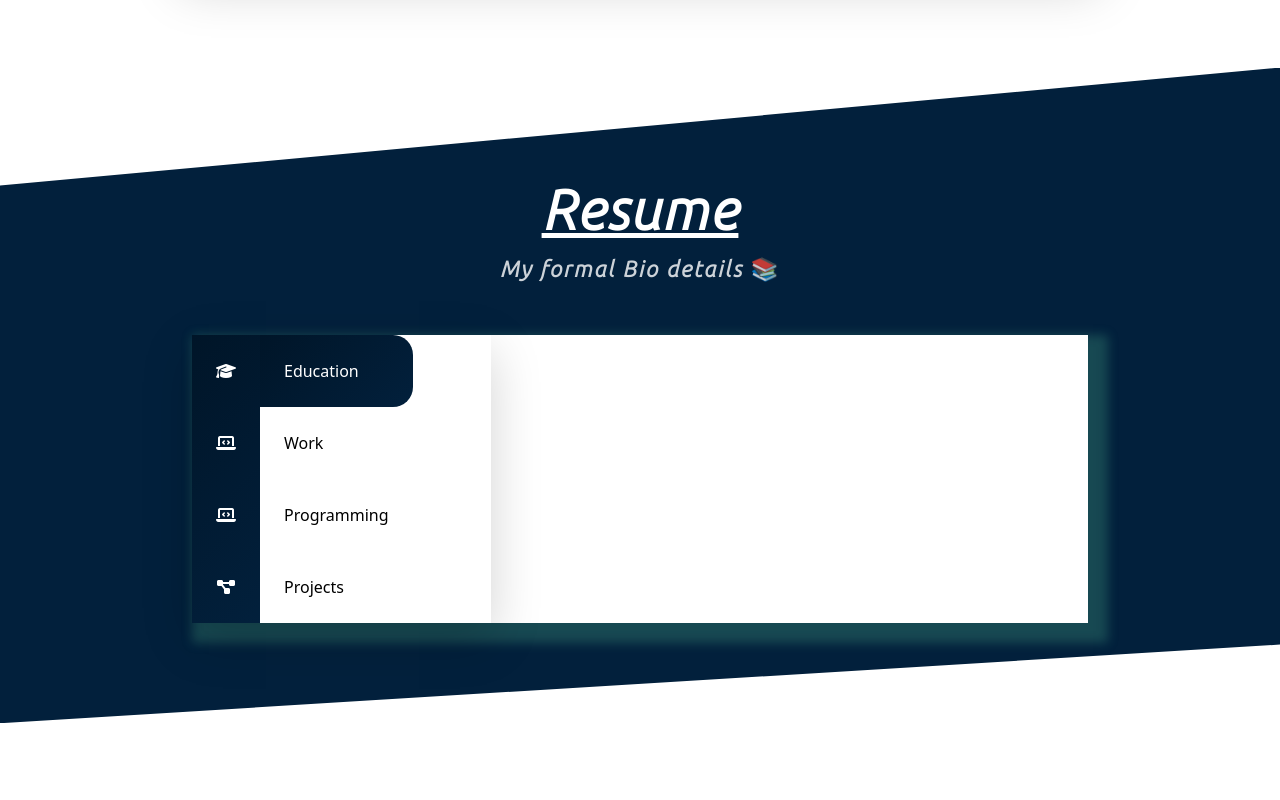
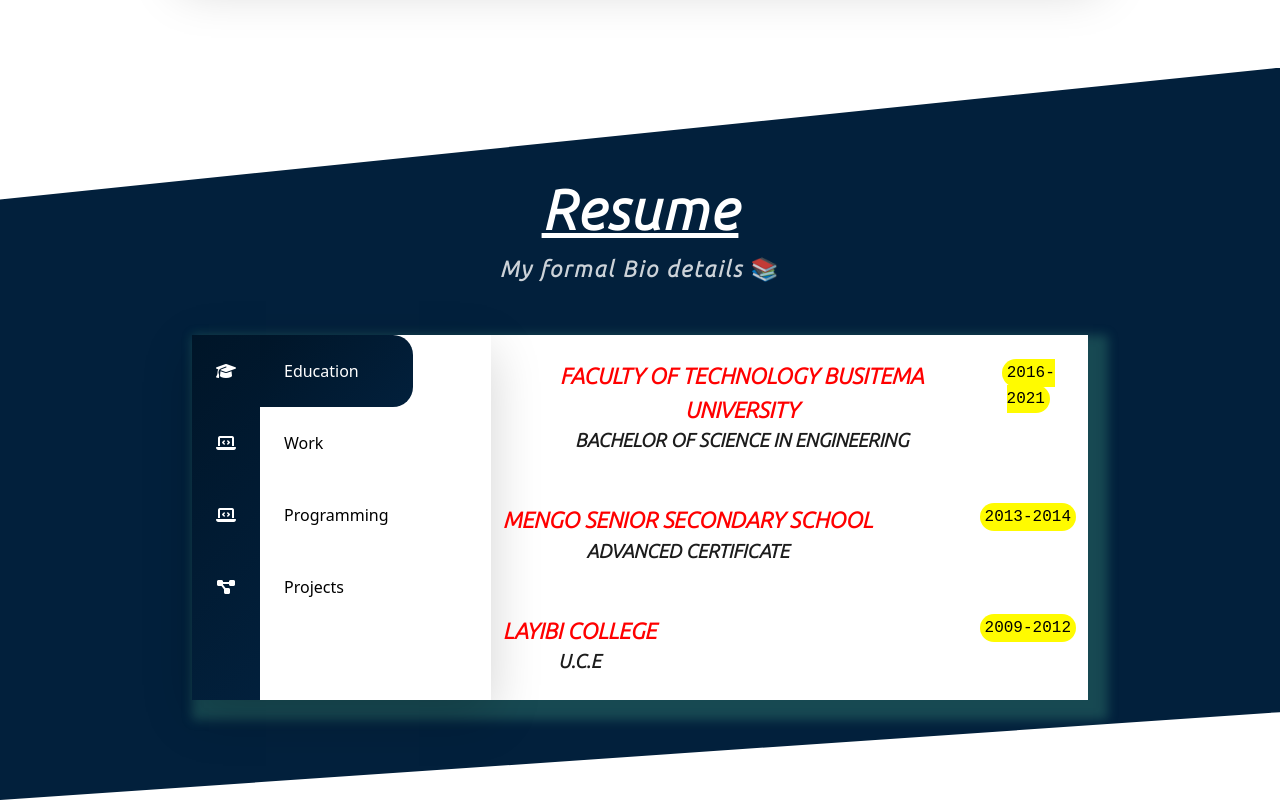
Before and after one commit to Rosdel/ultimateReactPortfoliofinal, a React (Create React App) app: page / in a window 1280 px wide. Shown: the part 1279-2079 px from the top of the page. Before the commit the page ends 2002 px from the top, so only its background shows below. Built offline with nearby package versions, Linux system fonts and the light colour scheme; no server answers.

Commit message:
work section

```diff
--- a/src/Education.js
+++ b/src/Education.js
@@ -1,4 +1,44 @@
 import React from "react"
+import "./education.css"
+
 export default function Education() {
-  return <>Education</>
+  return (
+    <>
+      <div className="d-flex flex-column">
+        <div className="education-one my-4 justify-content-between d-flex flex-row">
+          <div className="d-flex flex-column new-one">
+            <span className="university-name">
+              FACULTY OF TECHNOLOGY BUSITEMA UNIVERSITY
+            </span>
+            <span className="university-degree">
+              BACHELOR OF SCIENCE IN ENGINEERING
+            </span>
+          </div>
+          <div>
+            <span className="yearPassedOut">2016-2021</span>
+          </div>
+        </div>
+        <div className="education-one my-4 justify-content-between d-flex flex-row">
+          <div className="d-flex flex-column new-one">
+            <span className="university-name">
+              MENGO SENIOR SECONDARY SCHOOL
+            </span>
+            <span className="university-degree">ADVANCED CERTIFICATE</span>
+          </div>
+          <div>
+            <span className="yearPassedOut">2013-2014</span>
+          </div>
+        </div>
+        <div className="education-one my-4 justify-content-between d-flex flex-row">
+          <div className="d-flex flex-column new-one">
+            <span className="university-name">LAYIBI COLLEGE</span>
+            <span className="university-degree">U.C.E</span>
+          </div>
+          <div>
+            <span className="yearPassedOut">2009-2012</span>
+          </div>
+        </div>
+      </div>
+    </>
+  )
 }
--- a/src/Work.js
+++ b/src/Work.js
@@ -1,4 +1,30 @@
 import React from "react"
+import "./work.css"
 export default function Work() {
-  return <>Work</>
+  return (
+    <>
+      <div className="work-inside-new my-4 mx-2">
+        <div className="d-flex flex-column">
+          <div className="d-flex flex-row justify-content-between">
+            <span className="compony-name">Nerdy Turtlez</span>
+            <span className="yearPassedOut">2020-2021</span>
+          </div>
+        </div>
+        <div className="d-flex flex-column">
+          <span className="position">Full stack Developer</span>
+          <span className="description-position">
+            <ul>
+              <li>
+                Built websites for client as a freelancer with NerdyTutlez
+              </li>
+              <li>
+                Built an E-commerce websites for client as a freelancer with
+                NerdyTutlez
+              </li>
+            </ul>
+          </span>
+        </div>
+      </div>
+    </>
+  )
 }
--- /dev/null
+++ b/src/education.css
@@ -0,0 +1,20 @@
+.university-name {
+  font-family: "Ubuntu";
+  font-size: 1.4rem;
+  font-weight: 800;
+  color: red;
+}
+.university-degree {
+  font-family: "Ubuntu";
+  font-size: 1.2rem;
+  font-weight: 800;
+  color: #1c1c1c;
+}
+.yearPassedOut {
+  font-family: monospace;
+  font-size: 1rem;
+  background: var(--standout-color);
+  color: black;
+  border-radius: 20px;
+  padding: 5px 5px;
+}
--- /dev/null
+++ b/src/work.css
@@ -0,0 +1,13 @@
+.compony-name {
+  color: #1c1c1c;
+  font-weight: 800;
+  font-family: "Ubuntu";
+  font-size: 1.5rem;
+  text-decoration: underline;
+}
+.description-position {
+  color: #1c1c1c;
+}
+.position {
+  color: #1c1c1c;
+}
```
